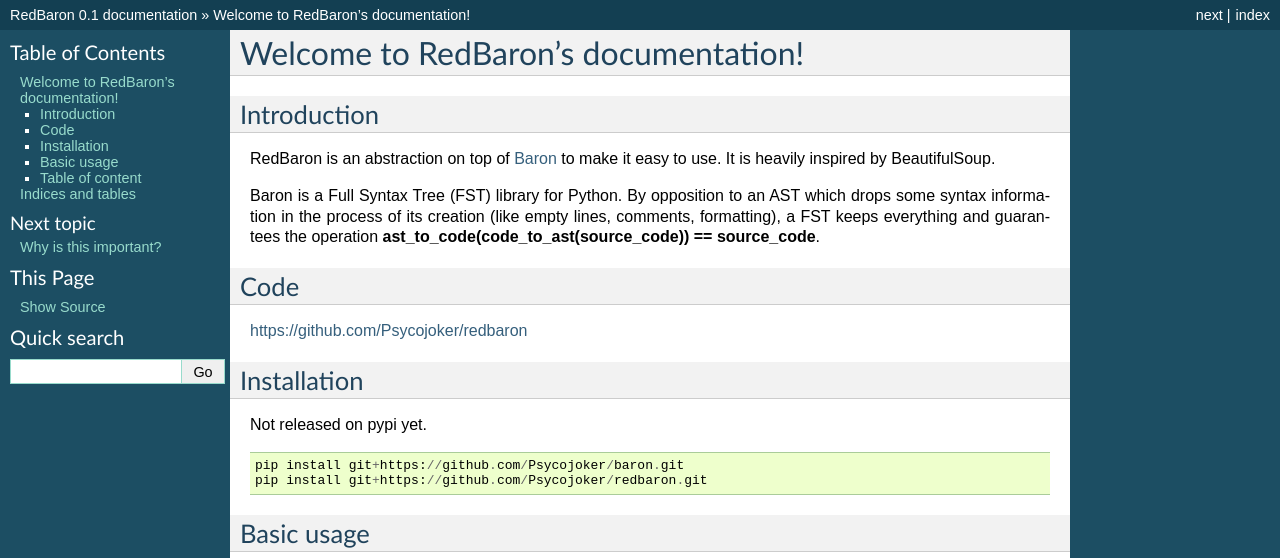
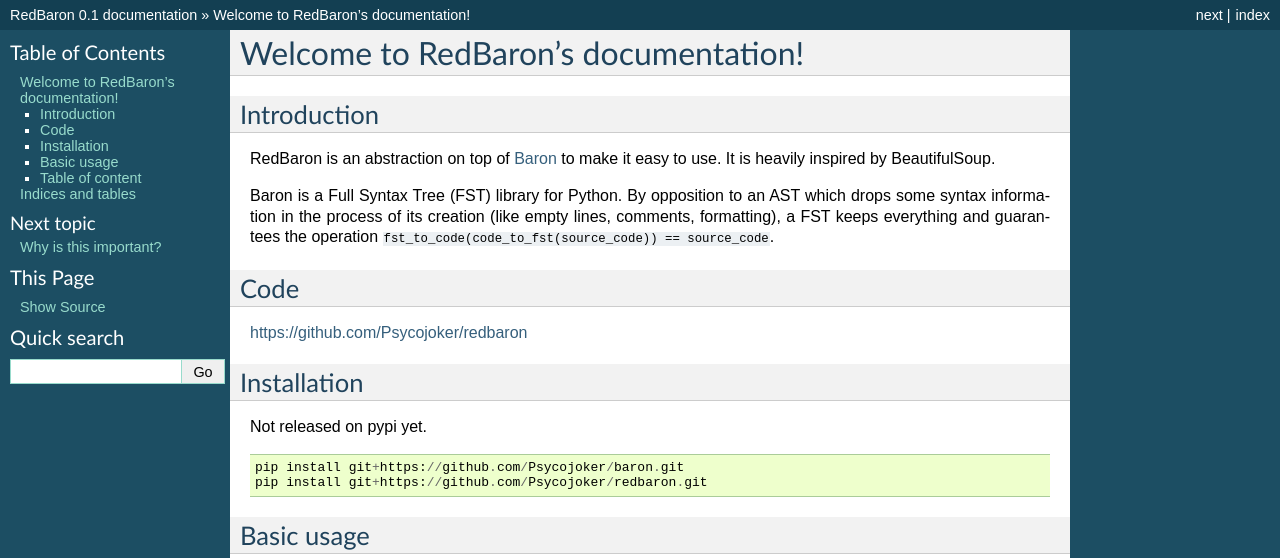
Before and after one commit to PyCQA/redbaron, a Sphinx documentation site: the page built from docs/index.rst, in a window 1280 px wide and 900 px high, cut to the strip 0-558 px from the top of the window. Built offline with Sphinx 7.4.7, drawn with Linux system fonts in a browser that asks for light colours.

Commit message:
[doc] Typos

```diff
--- a/docs/index.rst
+++ b/docs/index.rst
@@ -10,7 +10,7 @@ heavily inspired by BeautifulSoup.
 Baron is a Full Syntax Tree (FST) library for Python. By opposition to an AST
 which drops some syntax information in the process of its creation (like empty
 lines, comments, formatting), a FST keeps everything and guarantees the
-operation **ast_to_code(code_to_ast(source_code)) == source_code**.
+operation :file:`fst_to_code(code_to_fst(source_code)) == source_code`.
 
 Code
 ----
```
